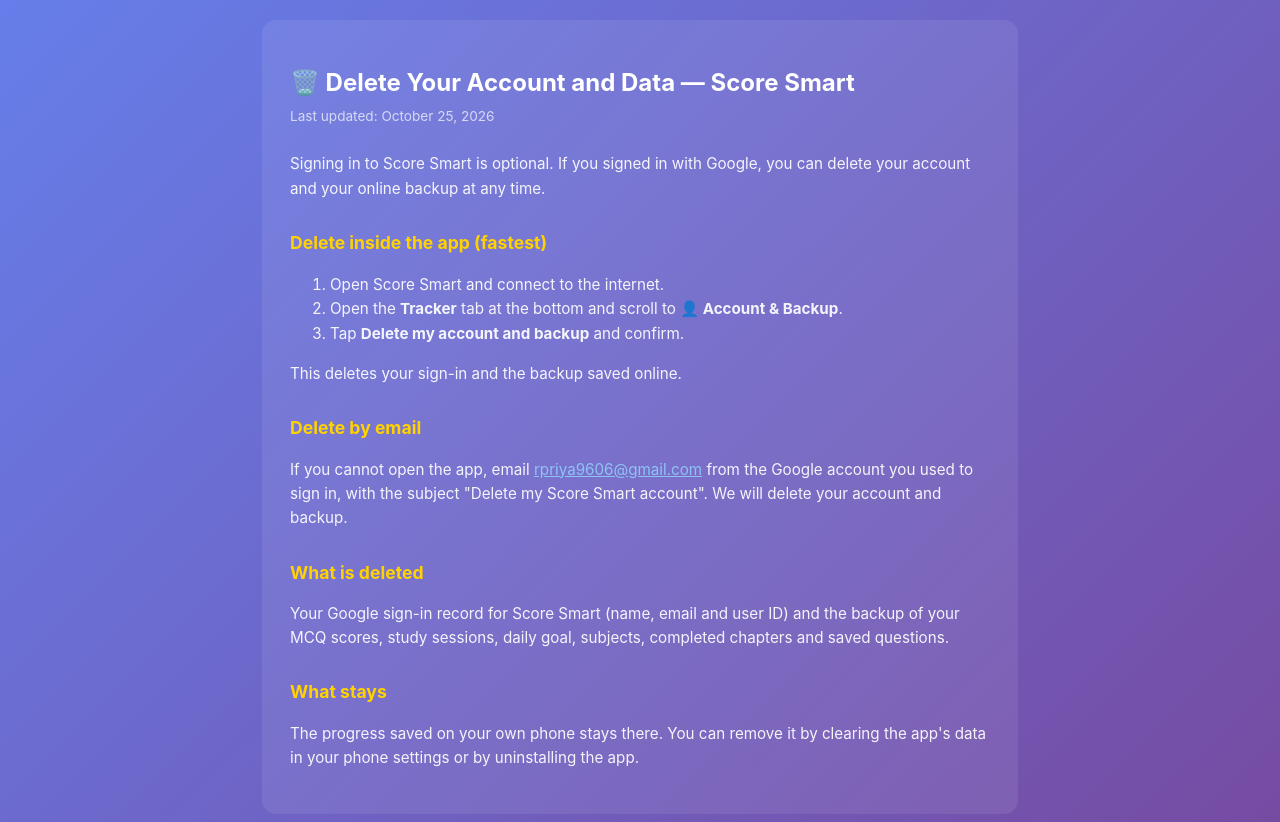
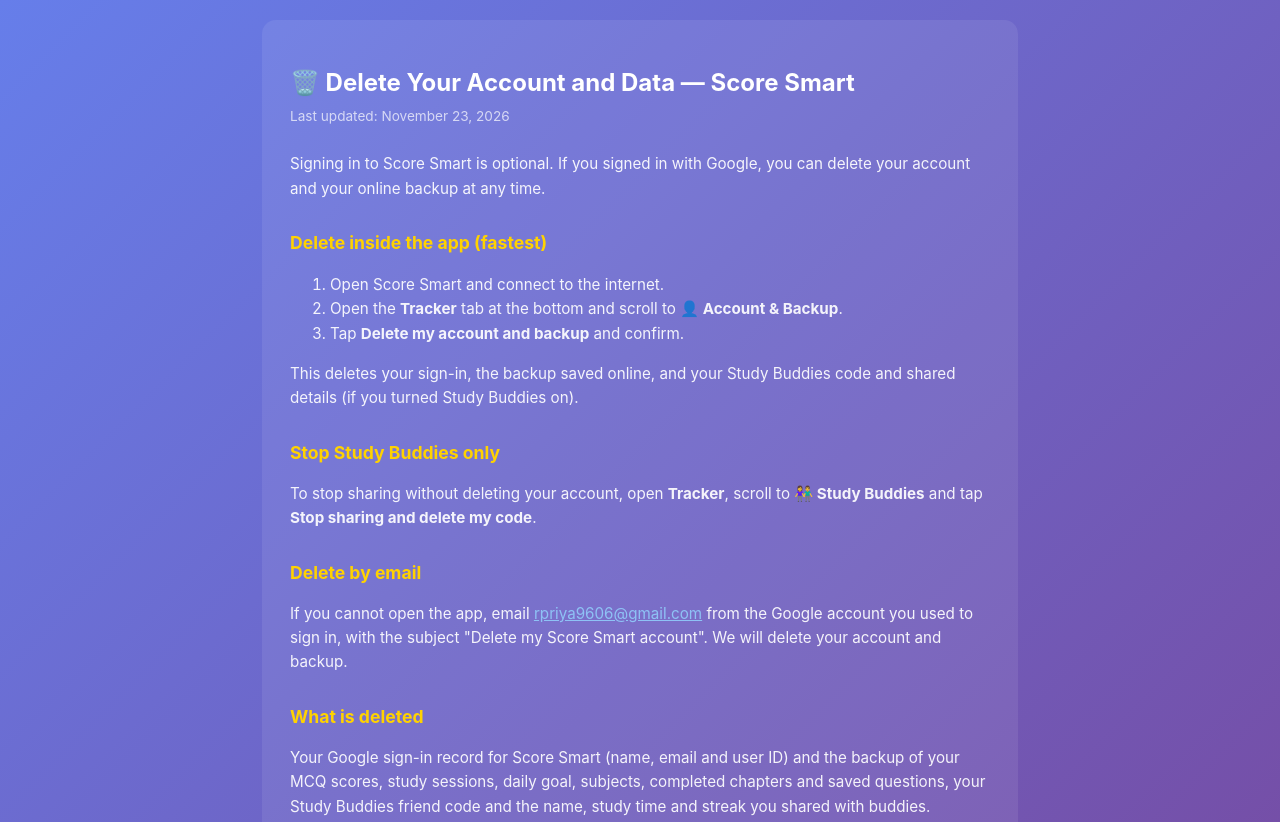
Before and after one commit to rpriya9606-cmyk/score-smart, a plain HTML site: page delete-account.html in a window 1280 px wide. Shown: the top 822 px of the page. Drawn offline with Linux system fonts and the light colour scheme.

Commit message:
Update delete-account.html with clarifications
Updated the last updated date and modified the text to clarify what is deleted and what stays when an account is deleted.

```diff
--- a/delete-account.html
+++ b/delete-account.html
@@ -30,7 +30,7 @@
 <body>
 <div class="container">
     <h1>🗑️ Delete Your Account and Data — Score Smart</h1>
-    <div class="updated">Last updated: October 25, 2026</div>
+    <div class="updated">Last updated: November 23, 2026</div>
 
     <p>Signing in to Score Smart is optional. If you signed in with Google, you can delete your account and your online backup at any time.</p>
 
@@ -40,13 +40,16 @@
         <li>Open the <strong>Tracker</strong> tab at the bottom and scroll to <strong>👤 Account &amp; Backup</strong>.</li>
         <li>Tap <strong>Delete my account and backup</strong> and confirm.</li>
     </ol>
-    <p>This deletes your sign-in and the backup saved online.</p>
+    <p>This deletes your sign-in, the backup saved online, and your Study Buddies code and shared details (if you turned Study Buddies on).</p>
+
+    <h2>Stop Study Buddies only</h2>
+    <p>To stop sharing without deleting your account, open <strong>Tracker</strong>, scroll to <strong>👫 Study Buddies</strong> and tap <strong>Stop sharing and delete my code</strong>.</p>
 
     <h2>Delete by email</h2>
     <p>If you cannot open the app, email <a href="mailto:rpriya9606@gmail.com">rpriya9606@gmail.com</a> from the Google account you used to sign in, with the subject "Delete my Score Smart account". We will delete your account and backup.</p>
 
     <h2>What is deleted</h2>
-    <p>Your Google sign-in record for Score Smart (name, email and user ID) and the backup of your MCQ scores, study sessions, daily goal, subjects, completed chapters and saved questions.</p>
+    <p>Your Google sign-in record for Score Smart (name, email and user ID) and the backup of your MCQ scores, study sessions, daily goal, subjects, completed chapters and saved questions, your Study Buddies friend code and the name, study time and streak you shared with buddies.</p>
 
     <h2>What stays</h2>
     <p>The progress saved on your own phone stays there. You can remove it by clearing the app's data in your phone settings or by uninstalling the app.</p>
```
